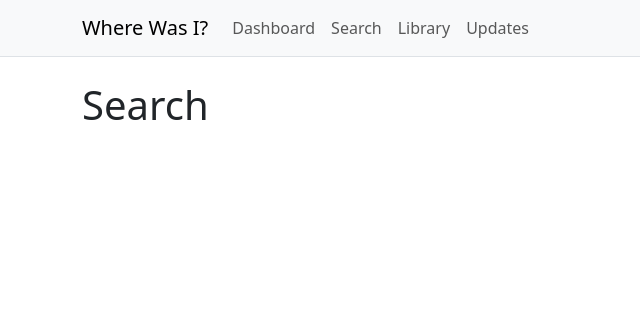
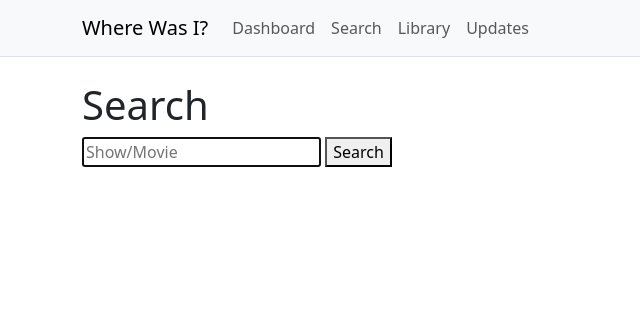
Before and after one commit to nachotafalla/where-was-i, a Flask app: page /search in a window 1280 px wide. Shown: the top 317 px of the page, without its empty margins (0-640 px from the left). Run offline with Flask 3, Linux system fonts and the light colour scheme; data that the repository does not hold is empty.

Commit message:
arreglando search

```diff
--- a/app.py
+++ b/app.py
@@ -1,4 +1,5 @@
-from flask import Flask, render_template
+from flask import Flask, render_template, request
+import requests
 
 app = Flask(__name__)
 
@@ -6,9 +7,15 @@ app = Flask(__name__)
 def index():
     return render_template("index.html")
 
-@app.route("/search")
+@app.route("/search", methods=["GET"])
 def search():
-    return render_template("search.html")
+    query = request.args.get("query")
+    response = requests.get("https://api.tvmaze.com/search/shows?", params={"q": query})
+    data = response.json()
+    print(type(data))
+    print(data)
+    return render_template("search.html",results=data)
+
 
 if __name__ == "__main__":
     app.run(debug=True)
--- a/templates/search.html
+++ b/templates/search.html
@@ -2,4 +2,8 @@
 
 {% block body %}
 <h1>Search</h1>
+<form action="/search" method="get">
+    <input name="query" type="text" placeholder="Show/Movie" autofocus>
+    <button type="submit">Search</button>
+</form>
 {% endblock %}
```
